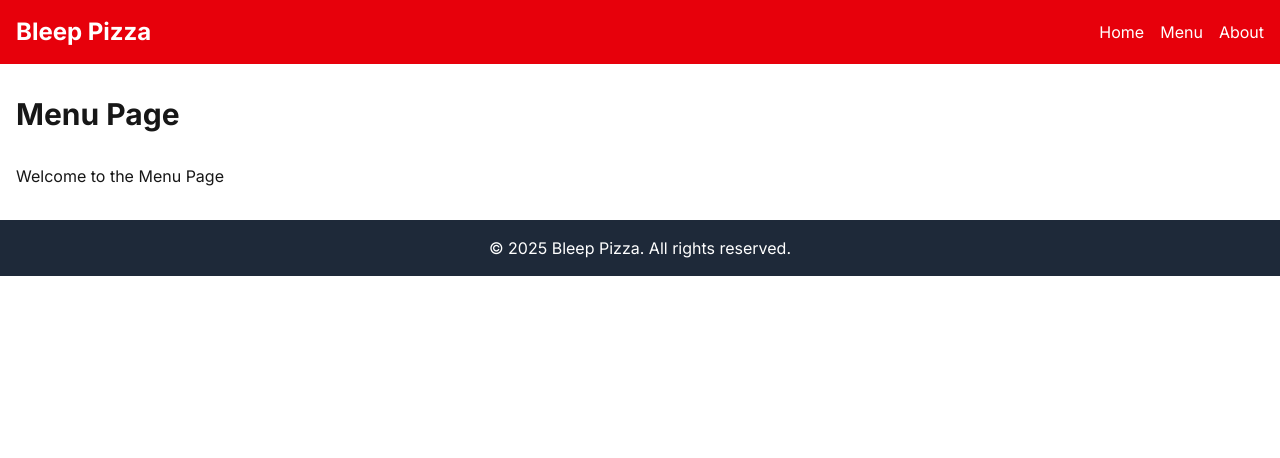
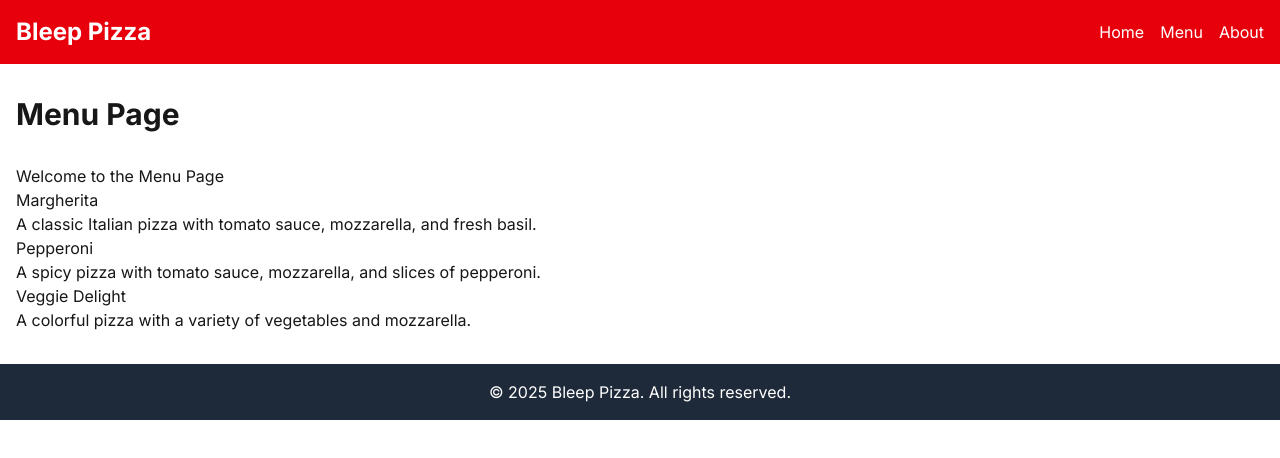
Before and after one commit to cloudstrifeffantasy/bleep-pizza, a Next.js app: page /menu in a window 1280 px wide. Shown: the top 458 px of the page. Built offline with nearby package versions, Linux system fonts and the light colour scheme.

Commit message:
temporary menu

```diff
--- a/src/app/menu/page.js
+++ b/src/app/menu/page.js
@@ -4,10 +4,22 @@ export default async function MenuPage() {
     //const res = await fetch("http://localhost:3000/api/menu");
     //const data = await res.json();
 
+    const pizzas = [
+        { id: 1, name: "Margherita", description: "A classic Italian pizza with tomato sauce, mozzarella, and fresh basil." },
+        { id: 2, name: "Pepperoni", description: "A spicy pizza with tomato sauce, mozzarella, and slices of pepperoni." },
+        { id: 3, name: "Veggie Delight", description: "A colorful pizza with a variety of vegetables and mozzarella." }
+    ];
+
     return (
         <main className="container mx-auto px-4">
             <h1 className="text-3xl font-bold my-8">Menu Page</h1>
             <p>Welcome to the Menu Page</p>
+            {pizzas.map(pizza => (
+                <div key={pizza.id}>
+                    <h2>{pizza.name}</h2>
+                    <p>{pizza.description}</p>
+                </div>
+            ))}
         </main>
     )
 }
```
